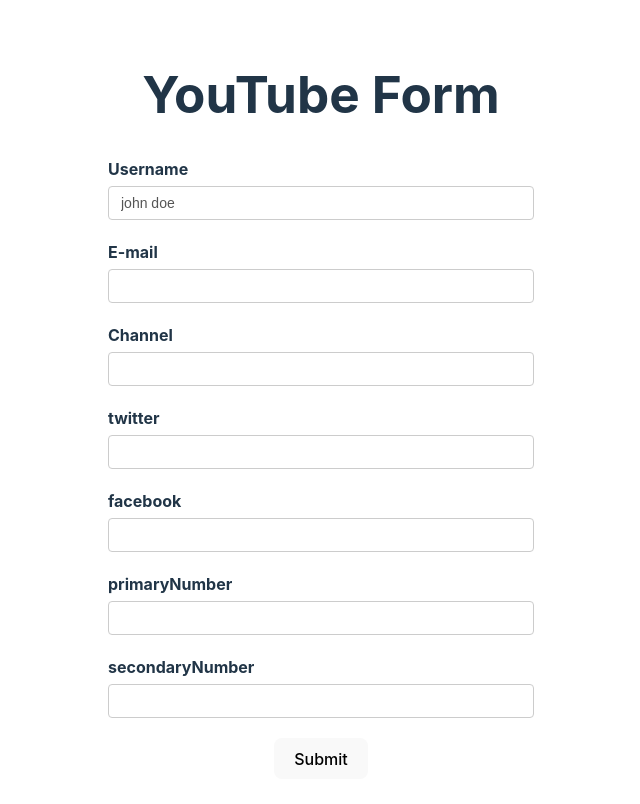
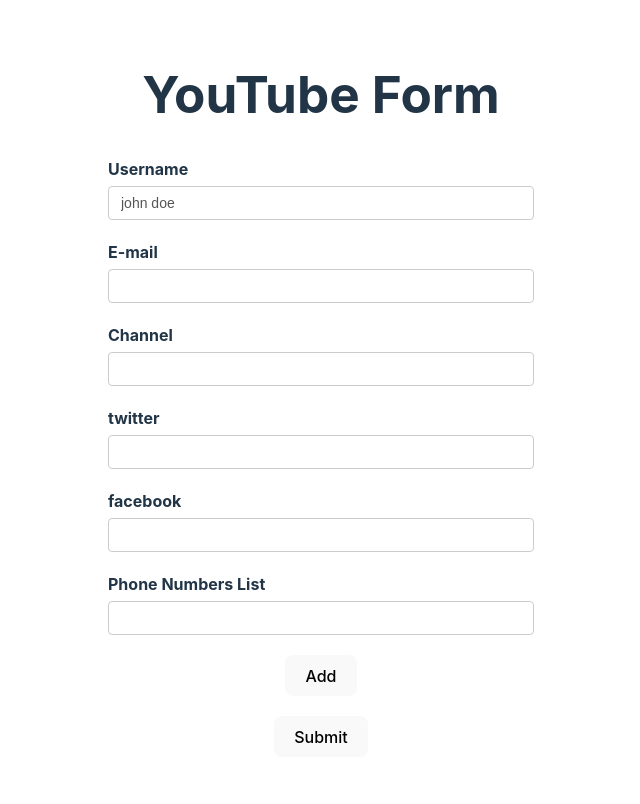
Before and after one commit to s8990/react-hook-form-example, a React (Vite) app: page / in a window 1280 px wide. Shown: the top 804 px of the page, without its empty margins (319-959 px from the left). Built offline with nearby package versions, Linux system fonts and the light colour scheme.

Commit message:
add dynamic fields to form components

```diff
--- a/src/components/YoutubeForm.tsx
+++ b/src/components/YoutubeForm.tsx
@@ -1,4 +1,4 @@
-import { useForm } from "react-hook-form";
+import { useForm, useFieldArray } from "react-hook-form";
 import { DevTool } from "@hookform/devtools";
 
 interface FormValues {
@@ -6,10 +6,12 @@
   email: string;
   channel: string;
   social: {
-    twitter: string,
-    facebook: string,
+    twitter: string;
+    facebook: string;
   };
-  phoneNumbers: string[];
+  phoneNumbers: {
+    number: string;
+  }[];
 }
 
 export const YouTubeForm = () => {
@@ -22,7 +24,11 @@
         twitter: "",
         facebook: "",
       },
-        phoneNumbers: ["", ""],
+      phoneNumbers: [
+        {
+          number: "",
+        },
+      ],
     },
     // get data from API
     // defaultValues: async () => {
@@ -38,12 +44,18 @@
     //   };
     // },
   });
+
   const {
     register,
     control,
     handleSubmit,
     formState: { errors },
   } = form;
+
+  const { fields, append, remove } = useFieldArray({
+    name: "phoneNumbers",
+    control: control,
+  });
 
   const onSubmit = (values: FormValues) => {
     console.log("form submitted :: ", values);
@@ -107,38 +119,43 @@
 
         <div className="form-control">
           <label htmlFor="twitter">twitter</label>
-          <input
-            type="text"
-            id="twitter"
-            {...register("social.twitter")}
-          />
+          <input type="text" id="twitter" {...register("social.twitter")} />
         </div>
 
         <div className="form-control">
           <label htmlFor="facebook">facebook</label>
-          <input
-            type="text"
-            id="facebook"
-            {...register("social.facebook")}
-          />
+          <input type="text" id="facebook" {...register("social.facebook")} />
         </div>
 
         <div className="form-control">
-          <label htmlFor="primaryNumber">primaryNumber</label>
+          <label>Phone Numbers List</label>
+          <div>
+            {fields.map((field, index) => {
+              return (
+                <div key={field.id} className="form-control">
                   <input
                     type="text"
-            id="primaryNumber"
-            {...register("phoneNumbers.0")}
+                    {...register(`phoneNumbers.${index}.number`)}
                   />
+                  {index > 0 && (
+                    <button type="button" onClick={() => remove(index)}>
+                      Remove
+                    </button>
+                  )}
                 </div>
-
-        <div className="form-control">
-          <label htmlFor="secondaryNumber">secondaryNumber</label>
-          <input
-            type="text"
-            id="secondaryNumber"
-            {...register("phoneNumbers.1")}
-          />
+              );
+            })}
+            <button
+              type="button"
+              onClick={() => {
+                append({
+                  number: "",
+                });
+              }}
+            >
+              Add
+            </button>
+          </div>
         </div>
 
         <button>Submit</button>
```
Lines whose indentation alone changed are shown as unchanged.
